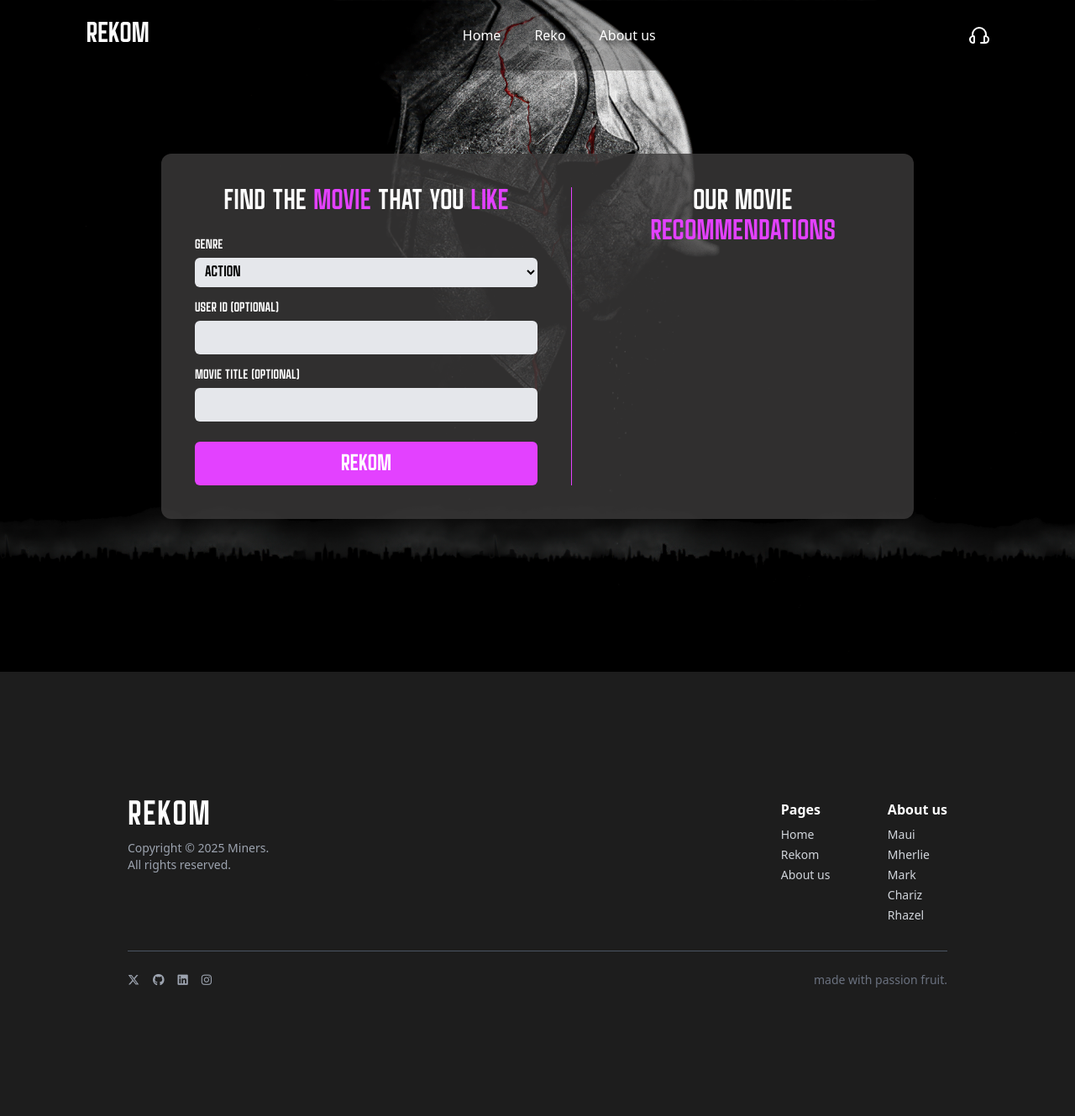
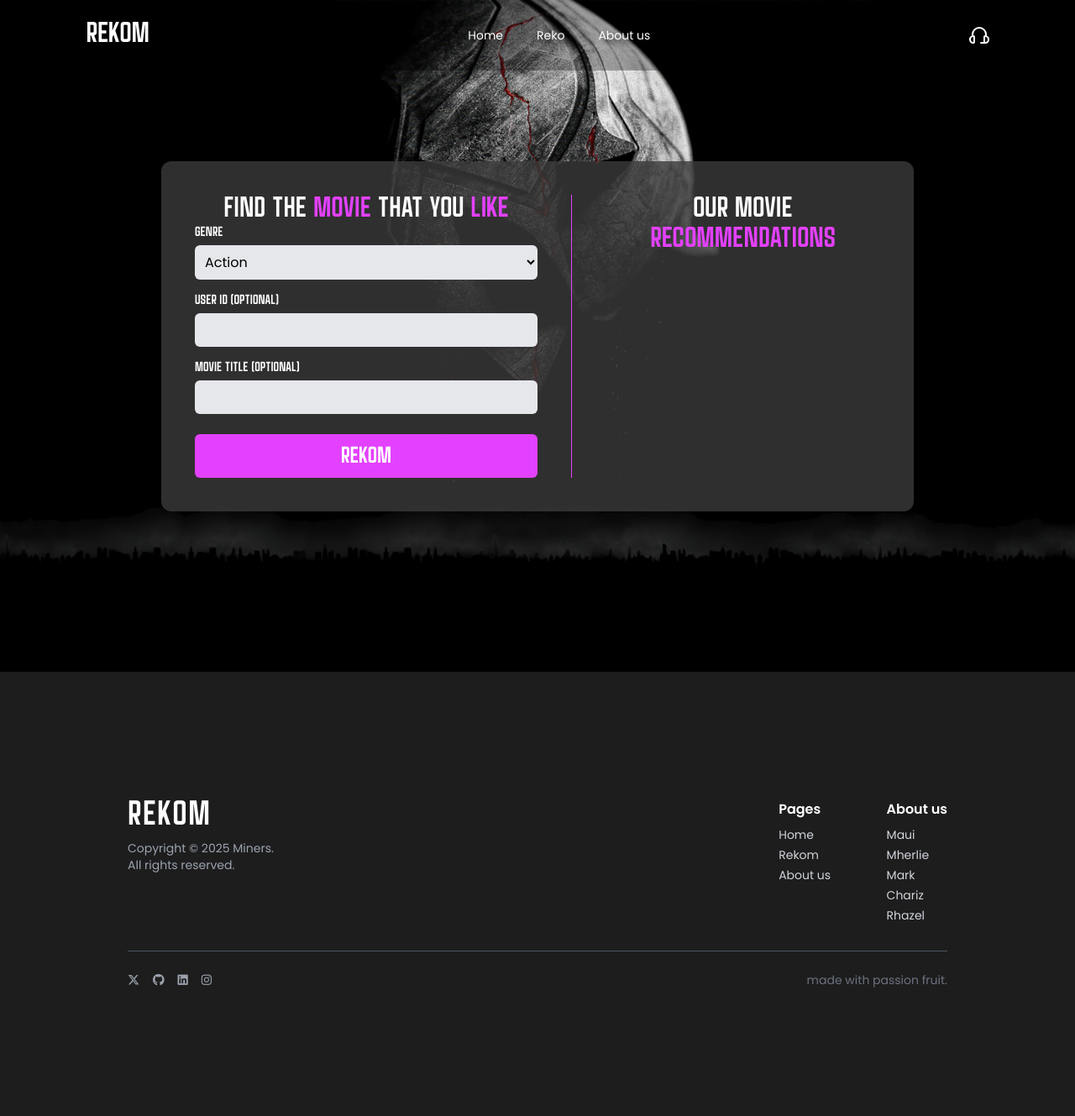
Before and after one commit to chariz1101/CCS-230-Final-Project, a Flask app: page /rekom in a window 1280 px wide. Shown: the whole page at 84% size. Run offline with Flask 3, Linux system fonts and the light colour scheme; parts of the project's set-up code (start-up, migrations or seed data) failed here and were passed over; some libraries are stand-ins or nearby versions.

Commit message:
changes in reko webpage

```diff
--- a/templates/rekom.html
+++ b/templates/rekom.html
@@ -6,6 +6,7 @@
   <meta name="viewport" content="width=device-width, initial-scale=1.0">
   <title>Rekom</title>
   <script src="https://cdn.tailwindcss.com"></script>
+  <link href="https://fonts.googleapis.com/css2?family=Poppins:wght@400;500;600;700&display=swap" rel="stylesheet">
   <link rel="stylesheet" href="/static/styles.css" />
 </head>
 <script>
@@ -41,11 +42,11 @@
 
           const movieCard = `
           <div class="bg-transparent text-white rounded-md p-4 mb-4 shadow">
-            <h3 class="font-bold text-lg mb-1">${movie.Title}</h3>
+            <h3 class="text-lg mb-1">${movie.Title}</h3>
             <img src="${movie.poster}" alt="${movie.Title}" class="w-32 mb-2 rounded block mx-auto">
-            <p><strong>Genres:</strong> ${movie.Genres}</p>
-            <p><strong>Year:</strong> ${movie.Year}</p>
-            <p><strong>Rating:</strong> ${movie.Rating}</p>
+            <p>Genres: ${movie.Genres}</p>
+            <p>Year:${movie.Year}</p>
+            <p>Rating:${movie.Rating}</p>
           </div>
         `;
 
@@ -61,7 +62,7 @@
   }
 </script>
 
-<body class="bg-black text-white font-sans">
+<body class="bg-black text-white">
 
   <!-- Nav -->
   <nav
@@ -69,22 +70,22 @@
     <div>
       <h1 class="font-title text-3xl">REKOM</h1>
     </div>
-    <div class="flex justify-center flex-1 gap-10 font-weight">
-      <a href="/" class="text-md hover:text-[#FD5017]" style="text-shadow: 4px 4px 6px rgba(0,0,0,0.7);">Home</a>
-      <a href="/rekom" class="text-md hover:text-[#FD5017]" style="text-shadow: 4px 4px 6px rgba(0,0,0,0.7);">Reko</a>
-      <a href="/about" class="text-md hover:text-[#FD5017]" style="text-shadow: 4px 4px 6px rgba(0,0,0,0.7);">About
+    <div class="flex justify-center flex-1 gap-10 font-['Poppins']">
+      <a href="/" class="text-sm hover:text-[#FD5017]" style="text-shadow: 4px 4px 6px rgba(0,0,0,0.7);">Home</a>
+      <a href="/rekom" class="text-sm hover:text-[#FD5017]" style="text-shadow: 4px 4px 6px rgba(0,0,0,0.7);">Reko</a>
+      <a href="/about" class="text-sm hover:text-[#FD5017]" style="text-shadow: 4px 4px 6px rgba(0,0,0,0.7);">About
         us</a>
     </div>
 
     <div>
       <a href="/contact" class="flex">
-        <img src="../static/images/headset.svg" alt="headset" class="w-6 h-6 invert hover:text-[#FD5017]" />
+        <img src="../static/images/headset.svg" alt="headset" class="w-6 h-6 invert" />
       </a>
     </div>
   </nav>
 
   <!-- Main Section -->
-  <section class="font-title flex items-center justify-center min-h-screen w-full bg-cover bg-center relative"
+  <section class="flex items-center justify-center min-h-screen w-full bg-cover bg-center relative"
     style="background-image: url('/static/images/daredevil.jpg');">
 
     <div
@@ -92,13 +93,13 @@
 
       <!-- Left Panel -->
       <div class=" w-full md:w-1/2">
-        <h2 class="text-2xl md:text-3xl font-bold mb-6 text-center">
+        <h2 class="font-title text-2xl md:text-3xl font-bold mb -6 text-center">
           FIND THE <span class="text-[#E341FF]">MOVIE</span> THAT YOU <span class="text-[#E341FF]">LIKE</span>
         </h2>
 
         <div class="mb-4">
-          <label class="block text-sm mb-1" for="genre">GENRE</label>
-          <select id="genre" class="w-full p-2 rounded-md bg-gray-200 text-black">
+          <label class="font-title block text-sm mb-1" for="genre">GENRE</label>
+          <select id="genre" class="font-['Poppins'] w-full p-2 rounded-md bg-gray-200 text-black">
             <option value="Action">Action</option>
             <option value="Adventure">Adventure</option>
             <option value="Animation">Animation</option>
@@ -123,17 +124,17 @@
 
 
         <div class="mb-4">
-          <label class="block text-sm mb-1" for="user_id">USER ID (Optional)</label>
+          <label class="font-title block text-sm mb-1" for="user_id">USER ID (Optional)</label>
           <input type="text" id="user_id" class="w-full p-2 rounded-md bg-gray-200 text-black" />
         </div>
 
         <div class="mb-6">
-          <label class="block text-sm mb-1" for="title">MOVIE TITLE (Optional)</label>
+          <label class="font-title block text-sm mb-1" for="title">MOVIE TITLE (Optional)</label>
           <input type="text" id="title" class="w-full p-2 rounded-md bg-gray-200 text-black" />
         </div>
 
         <button onclick="getRecommendations()"
-          class="w-full bg-[#E341FF] hover:bg-[#c530e4] text-white font-bold py-3 rounded-md text-2xl pb-2">
+          class="font-title w-full bg-[#E341FF] hover:bg-[#c530e4] text-white font-bold py-3 rounded-md text-2xl pb-2">
           REKOM
         </button>
       </div>
@@ -145,13 +146,13 @@
       <div class="w-full md:w-1/2 flex flex-col text-center bg-transparent flex-1">
         <!-- Fixed Title -->
         <div class="sticky top-0 bg-transparent z-10">
-          <h2 class="text-2xl md:text-3xl font-bold mb-4">
+          <h2 class="text-2xl font-title md:text-3xl font-bold mb-4">
             OUR MOVIE <span class="text-[#E341FF]">RECOMMENDATIONS</span>
           </h2>
         </div>
 
         <!-- Scrollable Results -->
-        <div id="results" class="mt-8 overflow-y-auto h-full max-h-[30vh] space-y-4 pr-2 custom-scrollbar">
+        <div id="results" class="mt-2 overflow-y-auto h-full max-h-[30vh] space-y-4 pr-2 custom-scrollbar">
           <!-- Cards will be appended here by JavaScript -->
         </div>
       </div>
@@ -159,7 +160,6 @@
     </div>
   </section>
 
-  <script src="/static/app.js"></script>
   {% include 'footer.html' %}
 </body>
 
```
